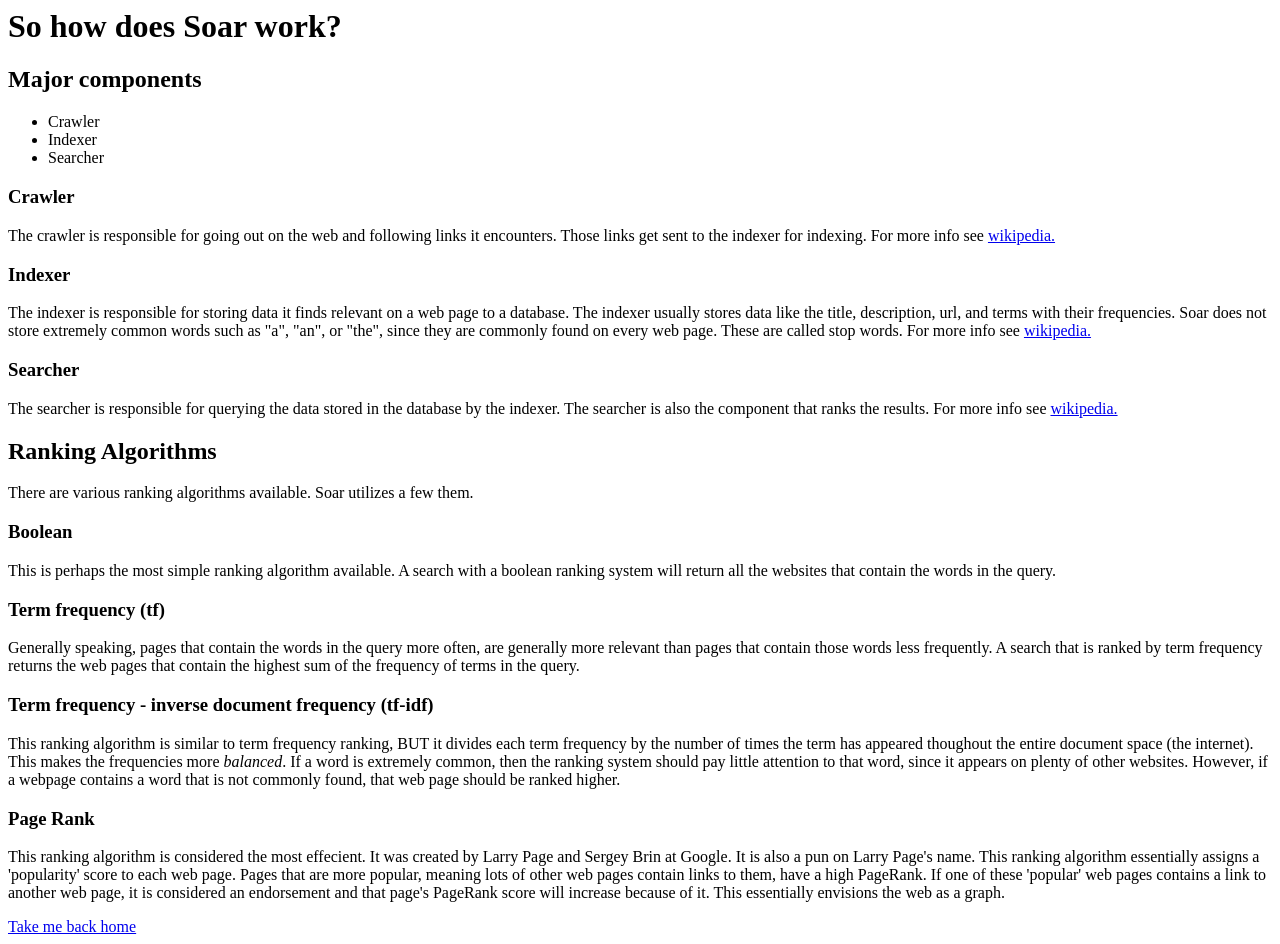
After one commit to samcolmanetti/search-engine, a PHP site: page /learn.php in a window 1280 px wide. The commit adds this page. Run offline with PHP 8.4, Linux system fonts and the light colour scheme.

Commit message:
add educational webpage

```diff
--- a/website/templates/footer.php
+++ b/website/templates/footer.php
@@ -1,14 +1,13 @@
             </div>
 
             <div id="bottom">
-                Copyright &#169; Samuel Soares
+              <a href="/learn.php">How does Soar work?</a>
+              </br>Copyright &#169; Samuel Soares
             </div>
-
         </div>
 
     </body>
 
     <script src="/js/jquery-1.11.1.min.js"></script>
     <script src="/js/scripts.js"></script>
-
 </html>
--- /dev/null
+++ b/website/templates/learn.php
@@ -0,0 +1,33 @@
+<h1> So how does Soar work? </h1>
+<h2>Major components</h2>
+<ul>
+  <li>Crawler</li>
+  <li>Indexer</l1>
+  <li>Searcher</l1>
+</ul>
+
+<h3>Crawler</h3>
+<p>The crawler is responsible for going out on the web and following links it encounters. Those links get sent to the indexer for indexing. For more info see <span><a href="https://en.wikipedia.org/wiki/Web_crawler"</a>wikipedia.</a></span> </p>
+
+<h3>Indexer</h3>
+<p>The indexer is responsible for storing data it finds relevant on a web page to a database. The indexer usually stores data like the title, description, url, and terms with their frequencies. Soar does not store extremely common words such as "a", "an", or "the", since they are commonly found on every web page. These are called stop words. For more info see <span><a href="https://en.wikipedia.org/wiki/Search_engine_indexing"</a>wikipedia.</a></span> </p>
+
+<h3>Searcher</h3>
+<p>The searcher is responsible for querying the data stored in the database by the indexer. The searcher is also the component that ranks the results. For more info see <span><a href="https://en.wikipedia.org/wiki/Information_retrieval"</a>wikipedia.</a></span></p>
+
+<h2>Ranking Algorithms</h2>
+<p>There are various ranking algorithms available. Soar utilizes a few them. </p>
+
+<h3>Boolean</h3>
+<p>This is perhaps the most simple ranking algorithm available. A search with a boolean ranking system will return all the websites that contain the words in the query.</p>
+
+<h3>Term frequency (tf)</h3>
+<p>Generally speaking, pages that contain the words in the query more often, are generally more relevant than pages that contain those words less frequently. A search that is ranked by term frequency returns the web pages that contain the highest sum of the frequency of terms in the query.</p>
+
+<h3>Term frequency - inverse document frequency (tf-idf)</h3>
+<p>This ranking algorithm is similar to term frequency ranking, BUT it divides each term frequency by the number of times the term has appeared thoughout the entire document space (the internet). This makes the frequencies more <i>balanced</i>. If a word is extremely common, then the ranking system should pay little attention to that word, since it appears on plenty of other websites. However, if a webpage contains a word that is not commonly found, that web page should be ranked higher.</p>
+
+<h3>Page Rank</h3>
+<p>This ranking algorithm is considered the most effecient. It was created by Larry Page and Sergey Brin at Google. It is also a pun on Larry Page's name. This ranking algorithm essentially assigns a 'popularity' score to each web page. Pages that are more popular, meaning lots of other web pages contain links to them, have a high PageRank. If one of these 'popular' web pages contains a link to another web page, it is considered an endorsement and that page's PageRank score will increase because of it. This essentially envisions the web as a graph. </p>
+
+<a href="/index.php">Take me back home</a>
```
Also changed, not shown: website/public/learn.php (added, +7 -0 lines).
